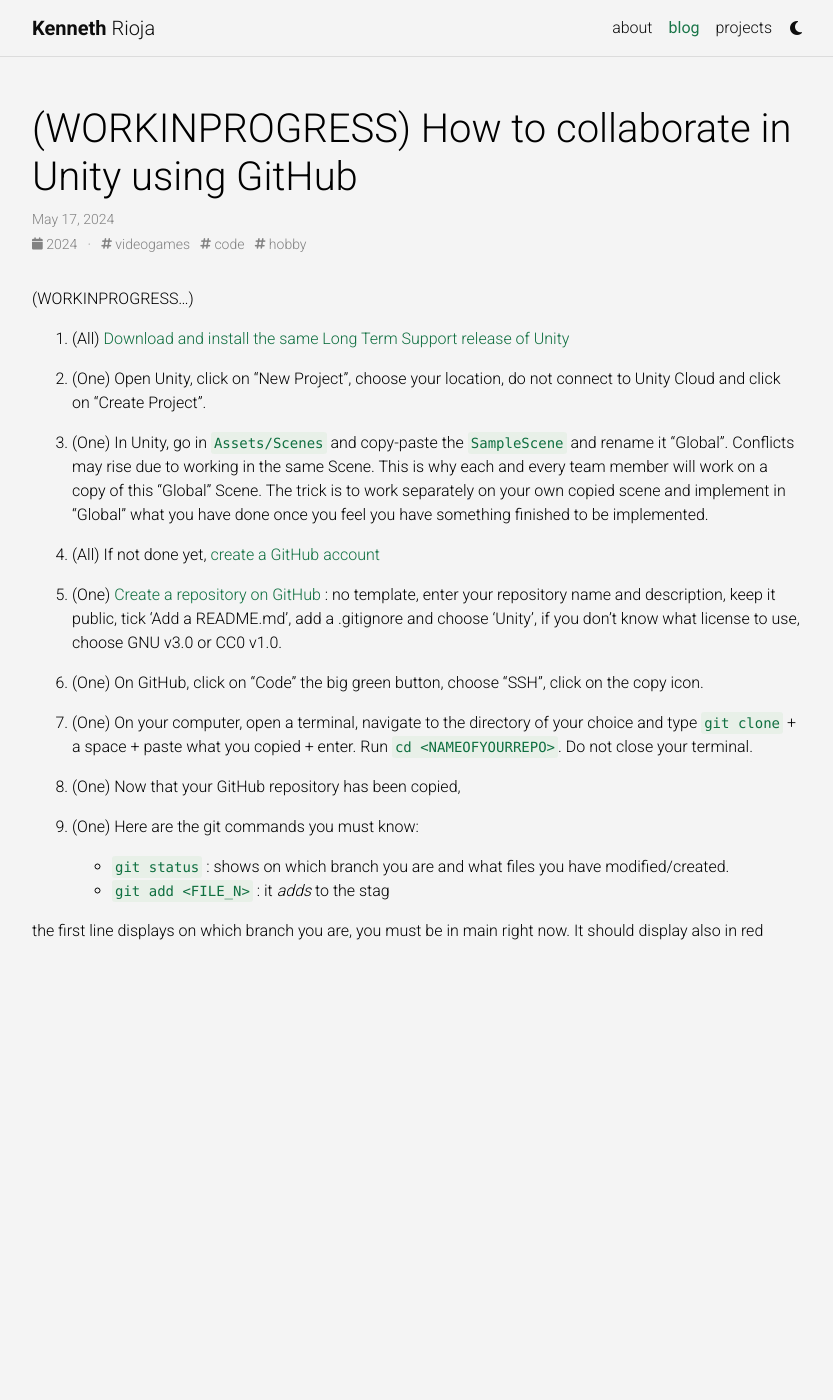
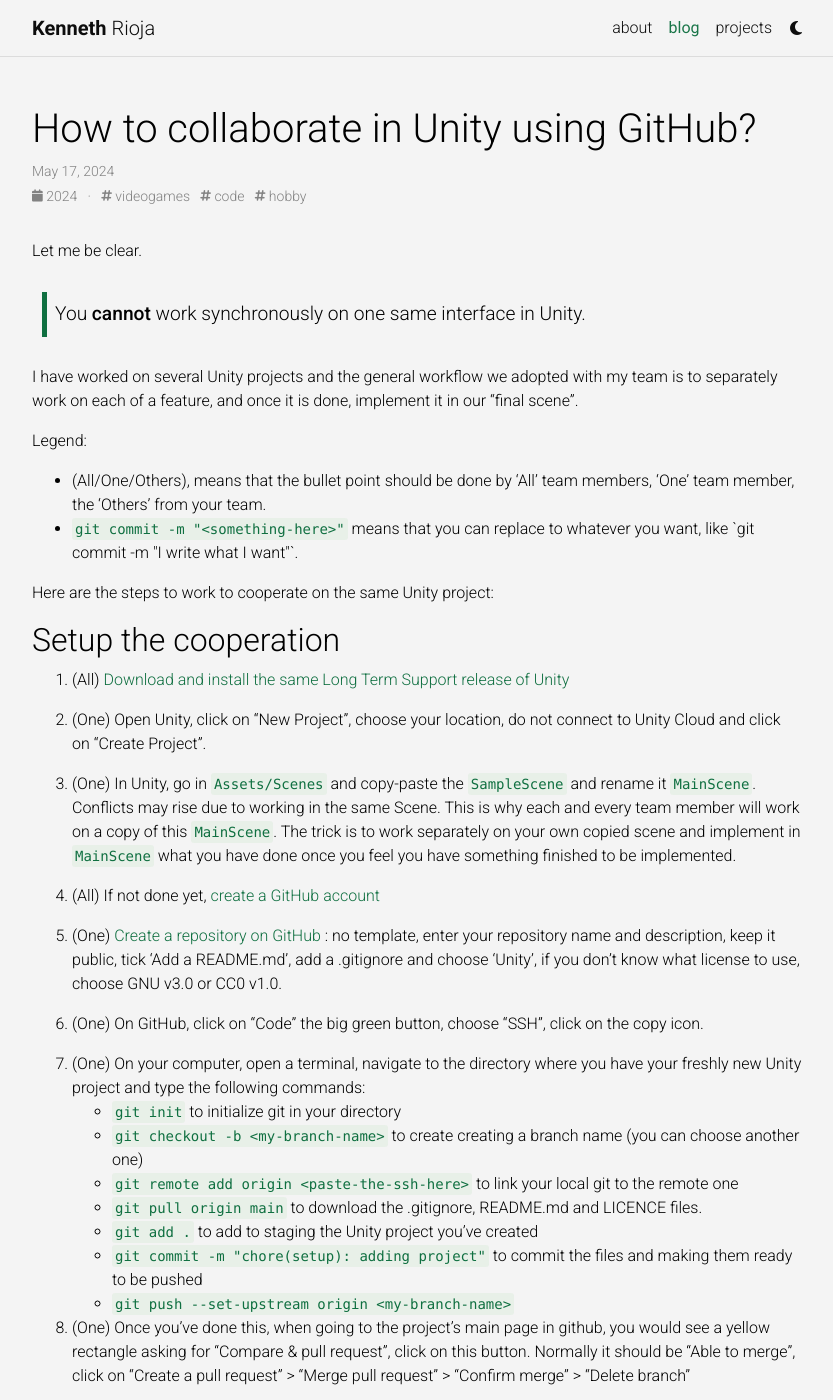
Before and after one commit to kennethrioja/kennethrioja.github.io, a Jekyll site: the page built from _posts/2024-05-13-how-to-collaborate-in-unity-using-github.md, in a window 1280 px wide and 1400 px high. Shown: the whole window, without its empty margins (223-1056 px from the left). Built offline with Jekyll 4.4.1, drawn with Linux system fonts in a browser that asks for light colours; full-size pictures stand in for the smaller copies a plugin makes; comment, search, counter and statistics services are not loaded; a style sheet for code colours, icons or effects is not loaded; some of the changed text lies outside the part shown.

Commit message:
unity github

```diff
--- a/_posts/2024-05-13-how-to-collaborate-in-unity-using-github.md
+++ b/_posts/2024-05-13-how-to-collaborate-in-unity-using-github.md
@@ -1,8 +1,8 @@
 ---
 layout: post
-title: (WORKINPROGRESS) How to collaborate in Unity using GitHub
+title: How to collaborate in Unity using GitHub?
 date: 2024-05-17 13:00:00
-description:
+description: A tutorial to work asynchronously on a Unity project.
 tags: videogames code hobby # work university hobby research edtech code ux ui data psychology videogames misc book
 # toc:
 #   beginning: true
@@ -15,13 +15,26 @@
 # redirect: https://edu.ge.ch/site/tablettepedagogique/2024/03/28/2656/
 ---
 
-(WORKINPROGRESS...)
+Let me be clear.
+
+> You **cannot** work synchronously on one same interface in Unity.
+
+I have worked on several Unity projects and the general workflow we adopted with my team is to separately work on each of a feature, and once it is done, implement it in our "final scene".
+
+Legend:
+
+- (All/One/Others), means that the bullet point should be done by 'All' team members, 'One' team member, the 'Others' from your team.
+- `git commit -m "<something-here>"` means that you can replace <something-here> to whatever you want, like `git commit -m "I write what I want"`.
+
+Here are the steps to work to cooperate on the same Unity project:
+
+## Setup the cooperation
 
 1. (All) [Download and install the same Long Term Support release of Unity](https://unity.com/releases/editor/qa/lts-releases)
 
 2. (One) Open Unity, click on "New Project", choose your location, do not connect to Unity Cloud and click on "Create Project".
 
-7. (One) In Unity, go in `Assets/Scenes` and copy-paste the `SampleScene` and rename it "Global". Conflicts may rise due to working in the same Scene. This is why each and every team member will work on a copy of this "Global" Scene. The trick is to work separately on your own copied scene and implement in "Global" what you have done once you feel you have something finished to be implemented.
+7. (One) In Unity, go in `Assets/Scenes` and copy-paste the `SampleScene` and rename it `MainScene`. Conflicts may rise due to working in the same Scene. This is why each and every team member will work on a copy of this `MainScene`. The trick is to work separately on your own copied scene and implement in `MainScene` what you have done once you feel you have something finished to be implemented.
 
 2. (All) If not done yet, [create a GitHub account](https://github.com/signup?user_email=&source=form-home-signup)
 
@@ -29,13 +42,39 @@
 
 4. (One) On GitHub, click on "Code" the big green button, choose "SSH", click on the copy icon.
 
-5. (One) On your computer, open a terminal, navigate to the directory of your choice and type `git clone` + a space + paste what you copied + enter. Run `cd <NAMEOFYOURREPO>`. Do not close your terminal.
+5. (One) On your computer, open a terminal, navigate to the directory where you have your freshly new Unity project and type the following commands:
+- `git init` to initialize git in your directory
+- `git checkout -b <my-branch-name>` to create creating a branch name <my-branch-name> (you can choose another one)
+- `git remote add origin <paste-the-ssh-here>` to link your local git to the remote one
+- `git pull origin main` to download the .gitignore, README.md and LICENCE files.
+- `git add .` to add to staging the Unity project you've created
+- `git commit -m "chore(setup): adding project"` to commit the files and making them ready to be pushed
+- `git push --set-upstream origin <my-branch-name>`
 
-6. (One) Now that your GitHub repository has been copied,
+6. (One) Once you've done this, when going to the project's main page in github, you would see a yellow rectangle asking for "Compare & pull request", click on this button. Normally it should be "Able to merge", click on "Create a pull request" > "Merge pull request" > "Confirm merge" > "Delete branch"
 
-8. (One) Here are the git commands you must know:
-- `git status` : shows on which branch you are and what files you have modified/created.
-- `git add <FILE_N>` : it *adds* to the stag
+7. (One) Go now on "Settings" > "Collaborators", and "Add people" who you want them to be part of the project.
 
+8. (Others) Accept the invitation to collaborate on GitHub and copy the SSH link, go to a terminal and get to the directory you want to create a clone of the repository. Execute these commands :
+- `git clone <paste-the-ssh-here>`, now you should be able to see the exact same repository than your colleague and GitHub.
+- `git checkout -b <my-awesome-branch-name>`, to create another branch and not work on `main`.
+- `git status`, to see on what branch you are + see the files you have modified, you should be in my-awesome-branch-name
 
-the first line displays on which branch you are, you must be in main right now. It should display also in red <THENAMEOFYOURPROJECT>
+9. (All) Be sure to make a copy of `MainScene` and you can begin to create in your scene.
+
+## Merge Request
+
+Now that you have finished a feature and/or implemented it on the `MainScene`, be sure to be on your branch, execute `git status` to be able to see where you are.
+
+Once in your branch and you saw the files you have modified, run the following commands in your terminal :
+- `git add .`
+- `git commit -m "<your-message-here>"`
+- `git push --set-upstream origin <your-awesome-branch-name>`
+
+Like the point 6. above : Go to the project's main page in github, you would see a yellow rectangle asking for "Compare & pull request", click on this button. Normally it should be "Able to merge", click on "Create a pull request" > "Merge pull request" > "Confirm merge" > "Delete branch"
+
+Go back to your terminal, run :
+- `git checkout -b <another-branch>`
+- `git pull origin main`
+
+And you are ready to go for another round!
```
Also changed, not shown: _posts/2024-02-06-eduspace-challenge.md (+3 -1 lines), _posts/2024-05-24-how-to-create-csv-and-pdf-files-in-r.md (renamed from _posts/2024-05-24-a-clean-approach-to-write-csv-and-pdf-files-in-r.md, +7 -4 lines), _posts/2024-05-29-how-to-begin-a-script-or-project-in-r.md (added, +213 -0 lines).
